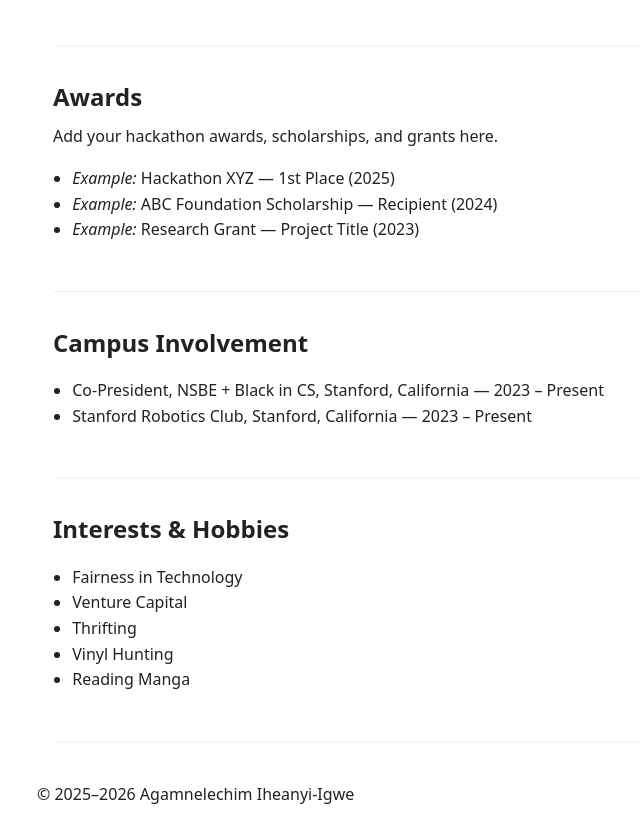
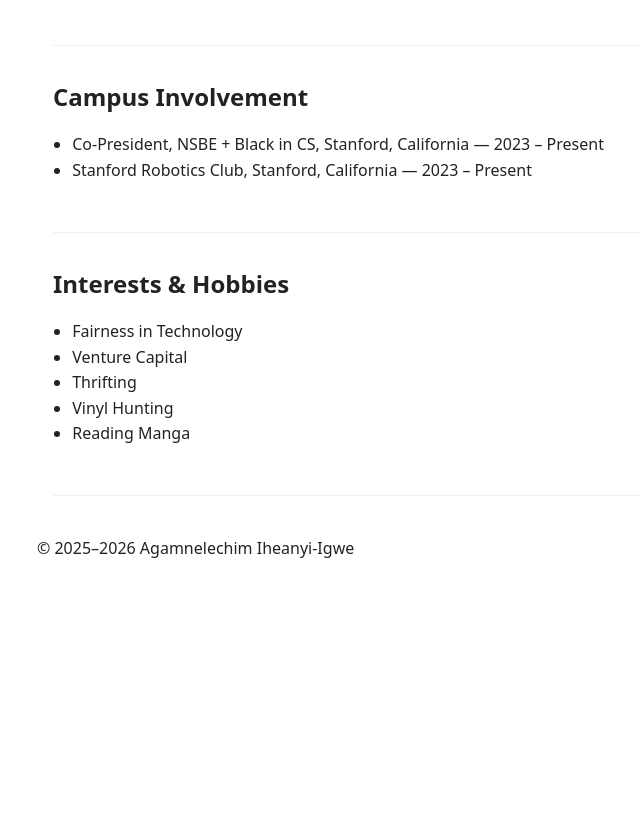
Before and after one commit to lag-gam/portfolio, a website: page index.html in a window 1280 px wide. Shown: the part 2359-3190 px from the top of the page, without its empty margins (173-813 px from the left). After the commit the page ends 2945 px from the top, so only its background shows below. Drawn offline with Linux system fonts and the light colour scheme.

Commit message:
Reset styling p2

```diff
--- a/index.html
+++ b/index.html
@@ -135,15 +135,6 @@
       </ul>
     </section>
 
-    <section id="awards">
-      <h2>Awards</h2>
-      <p>Add your hackathon awards, scholarships, and grants here.</p>
-      <ul>
-        <li><em>Example:</em> Hackathon XYZ — 1st Place (2025)</li>
-        <li><em>Example:</em> ABC Foundation Scholarship — Recipient (2024)</li>
-        <li><em>Example:</em> Research Grant — Project Title (2023)</li>
-      </ul>
-    </section>
 
     <section id="campus">
       <h2>Campus Involvement</h2>
```
